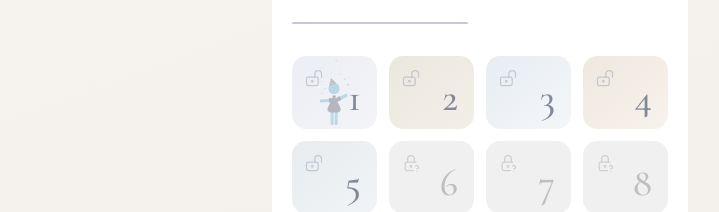
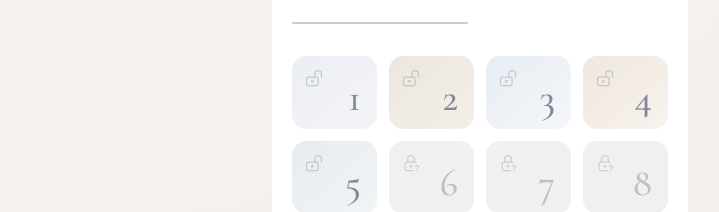
Before and after one commit to nelaruizc/birthday-advent, a React (Vite) app: page / in a window 1280 px wide. Shown: the part 712-924 px from the top of the page, without its empty margins (160-879 px from the left). Built offline with nearby package versions, Linux system fonts and the light colour scheme.

Commit message:
Remove illustration from day thumbnail tile

```diff
--- a/src/components/GiftTile.tsx
+++ b/src/components/GiftTile.tsx
@@ -60,7 +60,6 @@ const LockOpenIcon = ({ className }: { className: string }) => (
 
 export const GiftTile = ({ dayData, locked, opened, onClick, pulseLocked }: GiftTileProps) => {
   const isFeaturedDay = dayData.day === 11
-  const celebratingSrc = `${import.meta.env.BASE_URL}celebrating.svg`
 
   return (
     <button
@@ -81,17 +80,6 @@ export const GiftTile = ({ dayData, locked, opened, onClick, pulseLocked }: Gift
           <LockOpenIcon className={`h-5 w-5 ${isFeaturedDay ? 'text-[#939bb0]' : 'text-[#adb4c3]'}`} />
         )}
       </span>
-      {dayData.day === 1 && celebratingSrc ? (
-        <img
-          src={celebratingSrc}
-          alt=""
-          aria-hidden="true"
-          className="pointer-events-none absolute inset-0 mx-auto h-full w-full object-contain p-1 opacity-30"
-          onError={(e) => {
-            e.currentTarget.style.display = 'none'
-          }}
-        />
-      ) : null}
       <span className="relative z-10 block text-right">{dayData.day}</span>
     </button>
   )
```
